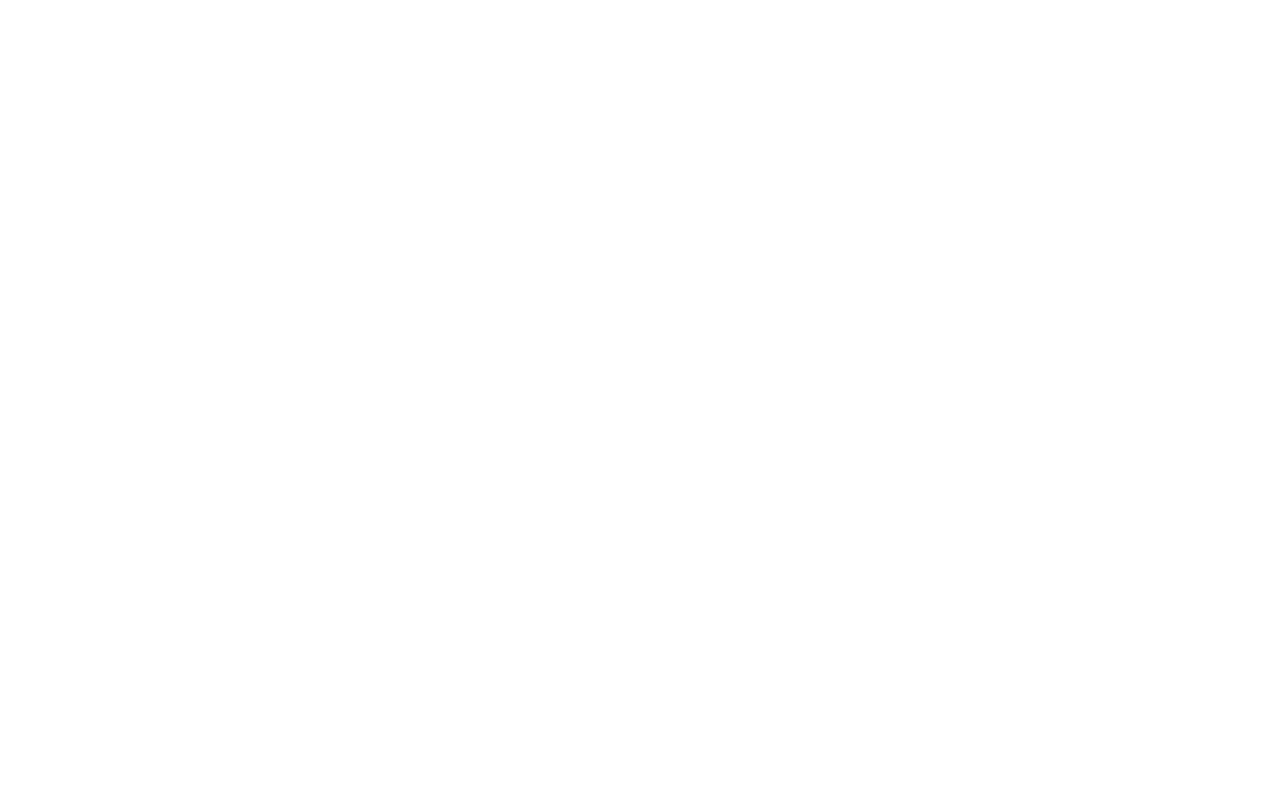
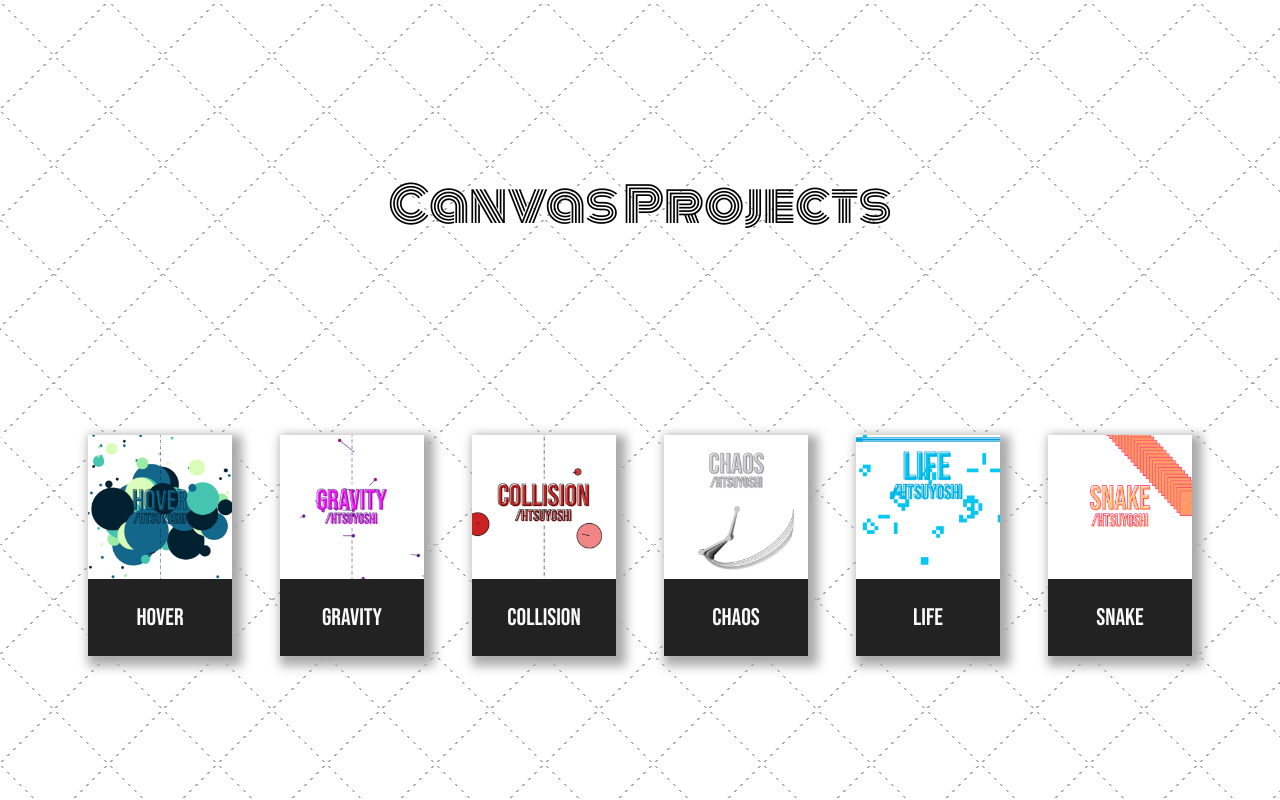
Before and after one commit to HTsuyoshi/canvas-playground, a Vue app in the folder canvas-playground/: page / in a window 1280 px wide. Before the commit this address had no page. Built offline with nearby package versions, Linux system fonts and the light colour scheme.

Commit message:
Migrate to github actions

```diff
--- a/canvas-playground/package.json
+++ b/canvas-playground/package.json
@@ -5,7 +5,7 @@
   "type": "module",
   "scripts": {
     "dev": "vite",
-    "build": "vue-tsc && vite build --base=/canvas/",
+    "build": "vue-tsc && vite build --base=/",
     "preview": "vite preview"
   },
   "dependencies": {
--- a/canvas-playground/src/pages/Home.vue
+++ b/canvas-playground/src/pages/Home.vue
@@ -3,38 +3,38 @@
 
 	const project_1 = {
 		title: 'Hover',
-		link: '/canvas/hover',
-		img: '/canvas/imgs/hover.png',
+		link: '/hover',
+		img: '/imgs/hover.png',
 	}
 
 	const project_2 = {
 		title: 'Gravity',
-		link: '/canvas/gravity',
-		img: '/canvas/imgs/gravity.png',
+		link: '/gravity',
+		img: '/imgs/gravity.png',
 	}
 
 	const project_3 = {
 		title: 'Collision',
-		link: '/canvas/collision',
-		img: '/canvas/imgs/collision.png',
+		link: '/collision',
+		img: '/imgs/collision.png',
 	}
 
 	const project_4 = {
 		title: 'Chaos',
-		link: '/canvas/chaos',
-		img: '/canvas/imgs/chaos.png',
+		link: '/chaos',
+		img: '/imgs/chaos.png',
 	}
 
 	const project_5 = {
 		title: 'Life',
-		link: '/canvas/life',
-		img: '/canvas/imgs/life.png',
+		link: '/life',
+		img: '/imgs/life.png',
 	}
 
 	const project_6 = {
 		title: 'Snake',
-		link: '/canvas/snake',
-		img: '/canvas/imgs/snake.png',
+		link: '/snake',
+		img: '/imgs/snake.png',
 	}
 </script>
 
```
Also changed, not shown: canvas-playground/src/router.ts (+7 -7 lines).
